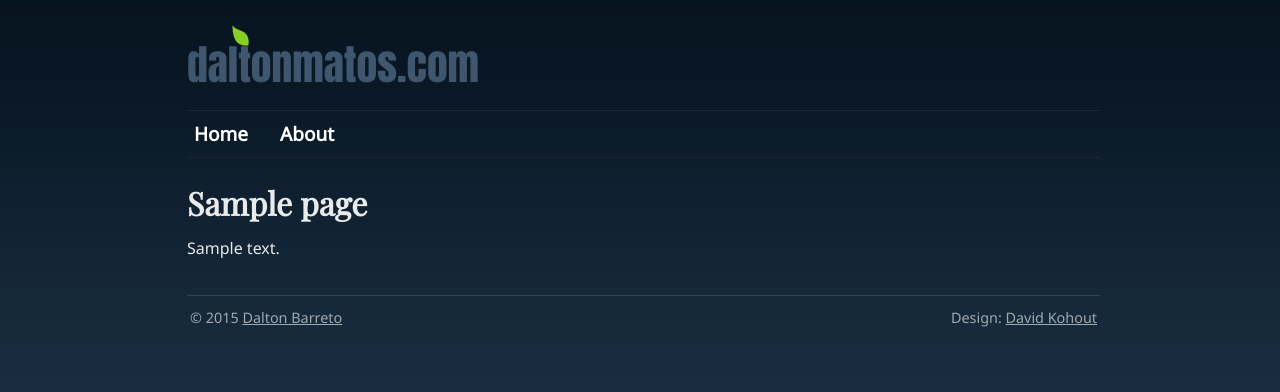
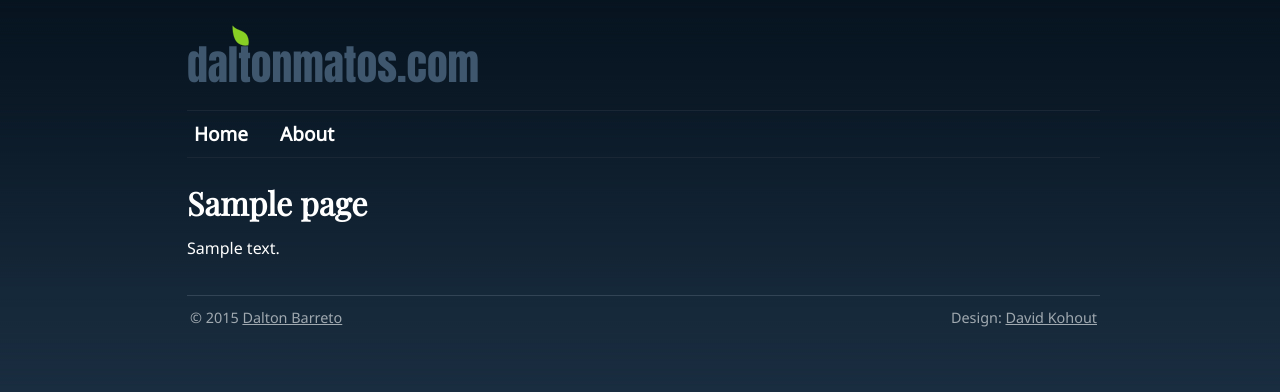
Before and after one commit to daltonmatos/daltonmatos.com, a Python web app: template themes/mint_idea/templates/page.html in a window 1280 px wide. Shown: the top 392 px of the page. Run offline with Jinja, Linux system fonts and the light colour scheme; the template is opened without the code that fills it: most values are stand-ins (such as "Sample title", 1, 10 or a date in 2020).

Commit message:
Letras brancas

```diff
--- a/themes/mint_idea/static/css/screen.css
+++ b/themes/mint_idea/static/css/screen.css
@@ -6,7 +6,7 @@ body {
   font-family: "Noto Sans", sans-serif;
   font-size: 16px;
   line-height:24px;
-  color: #e8eaeb;
+  color: #ffffff;
   text-align: center;
 }
 
```
